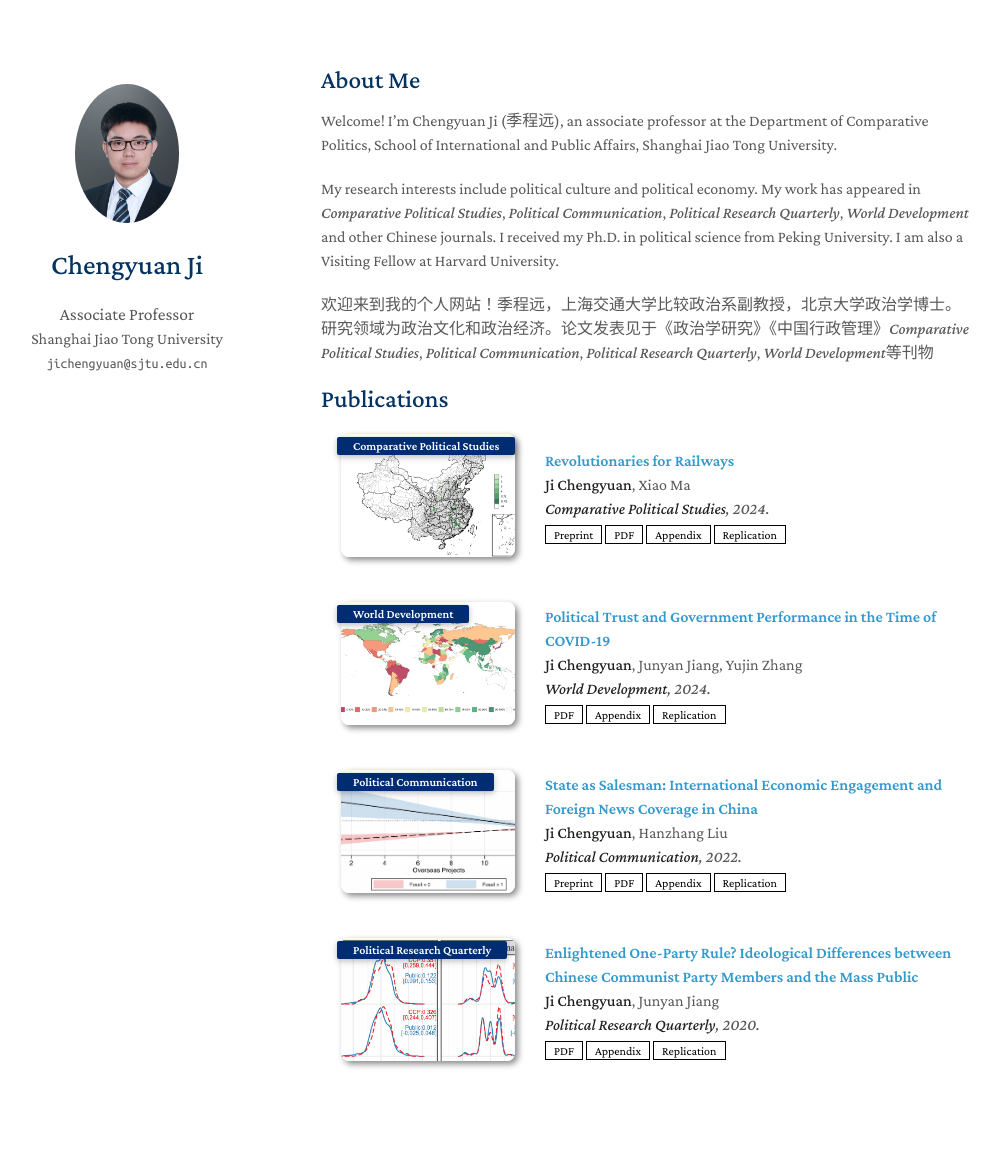
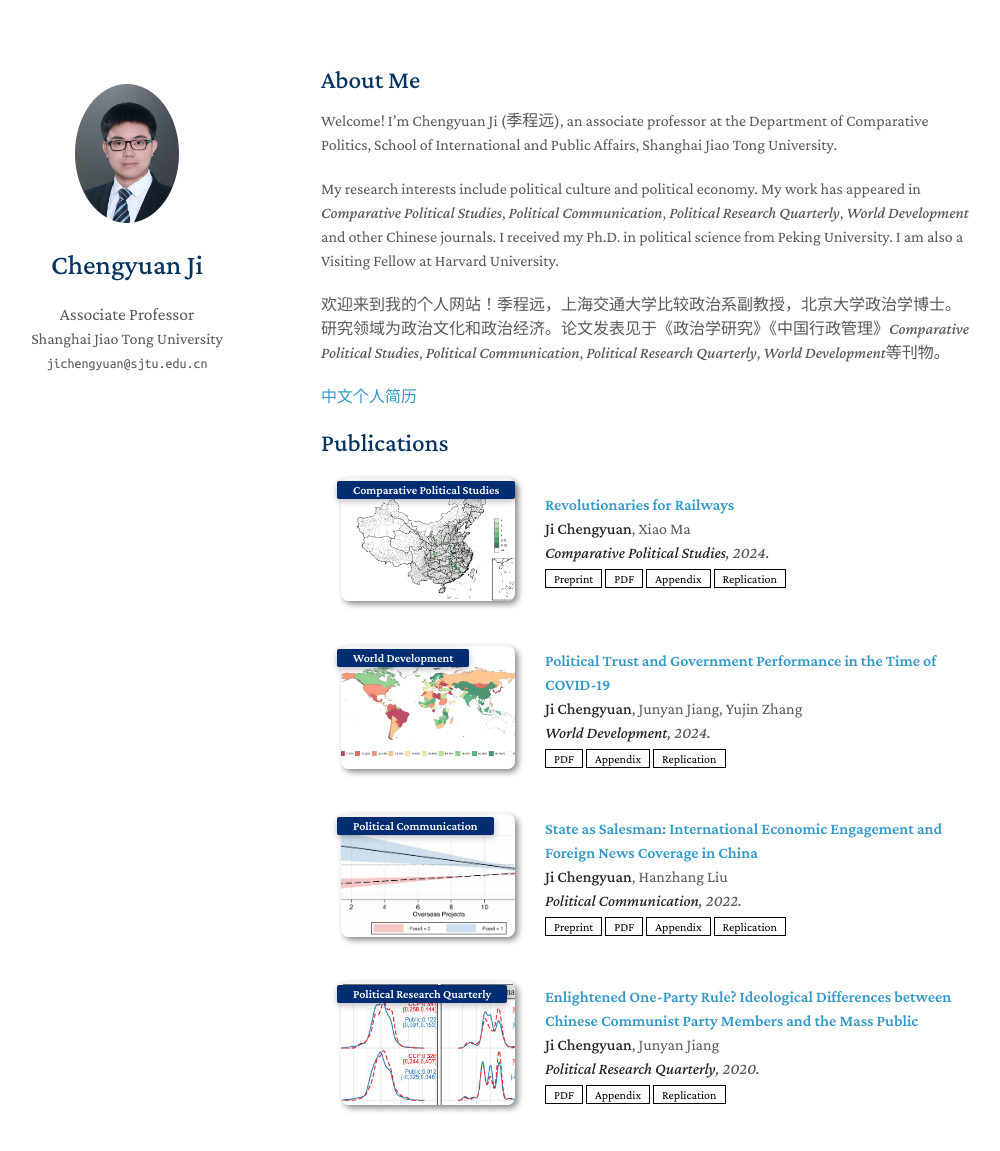
Before and after one commit to chengyuanji/website, a Jekyll site: the page built from index.md, in a window 1280 px wide and 1239 px high. Shown: the top 1151 px of the window, without its empty margins (149-1149 px from the left). Built offline with Jekyll 4.4.1, drawn with Linux system fonts in a browser that asks for light colours; a style sheet for code colours, icons or effects is not loaded; our own code applies the rules of GitHub Pages for plain Markdown files.

Commit message:
Update index.md

```diff
--- a/index.md
+++ b/index.md
@@ -8,6 +8,8 @@ Welcome! I’m Chengyuan Ji (季程远), an associate professor at the Departmen
 
 My research interests include political culture and political economy. My work has appeared in *Comparative Political Studies*, *Political Communication*, *Political Research Quarterly*, *World Development* and other Chinese journals. I received my Ph.D. in political science from Peking University. I am also a Visiting Fellow at Harvard University.
 
-欢迎来到我的个人网站！季程远，上海交通大学比较政治系副教授，北京大学政治学博士。研究领域为政治文化和政治经济。论文发表见于《政治学研究》《中国行政管理》*Comparative Political Studies*, *Political Communication*, *Political Research Quarterly*, *World Development*等刊物
+欢迎来到我的个人网站！季程远，上海交通大学比较政治系副教授，北京大学政治学博士。研究领域为政治文化和政治经济。论文发表见于《政治学研究》《中国行政管理》*Comparative Political Studies*, *Political Communication*, *Political Research Quarterly*, *World Development*等刊物。
+
+[中文个人简历](https://chengyuanji.com/assets/files/cv_ch.pdf)
 
 {% include_relative _includes/publications.md %}
```
